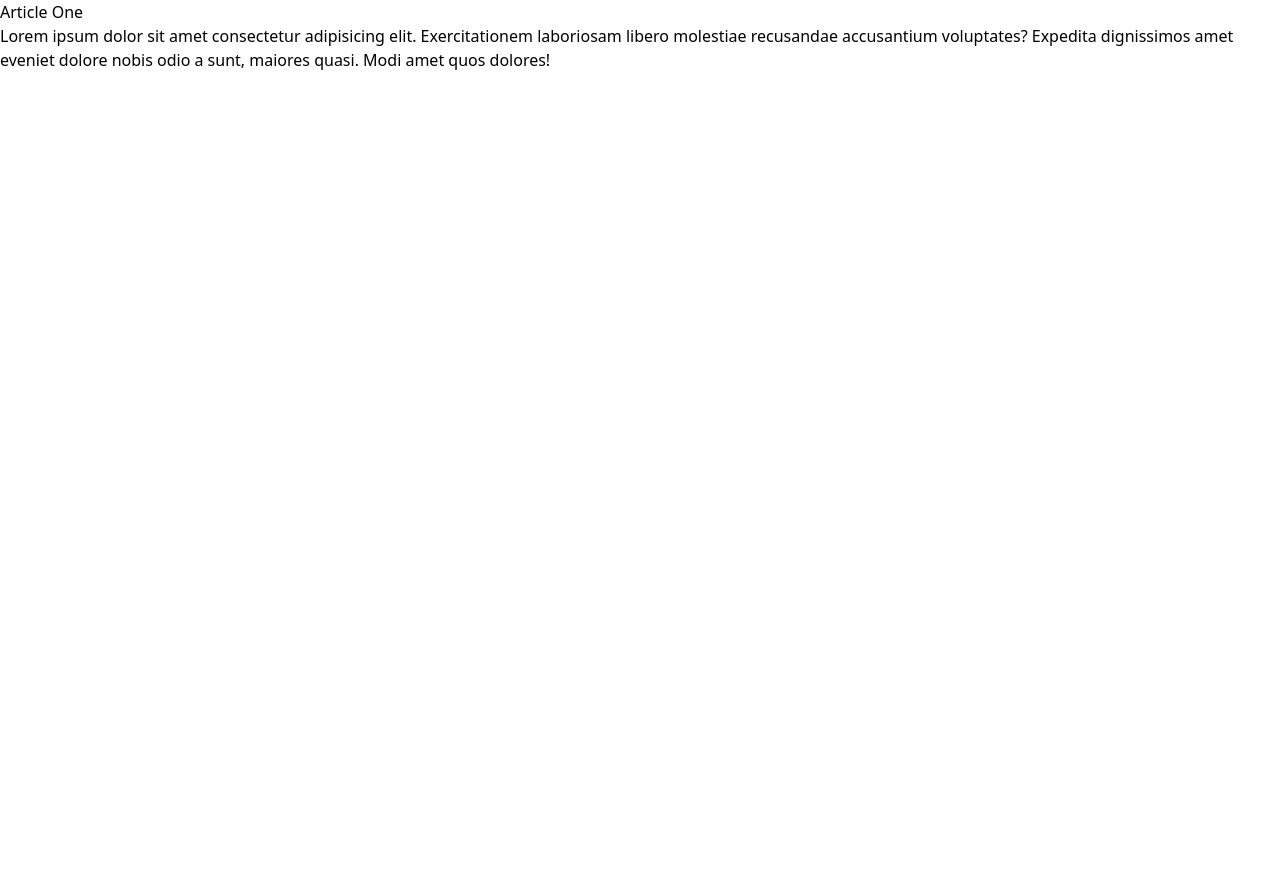
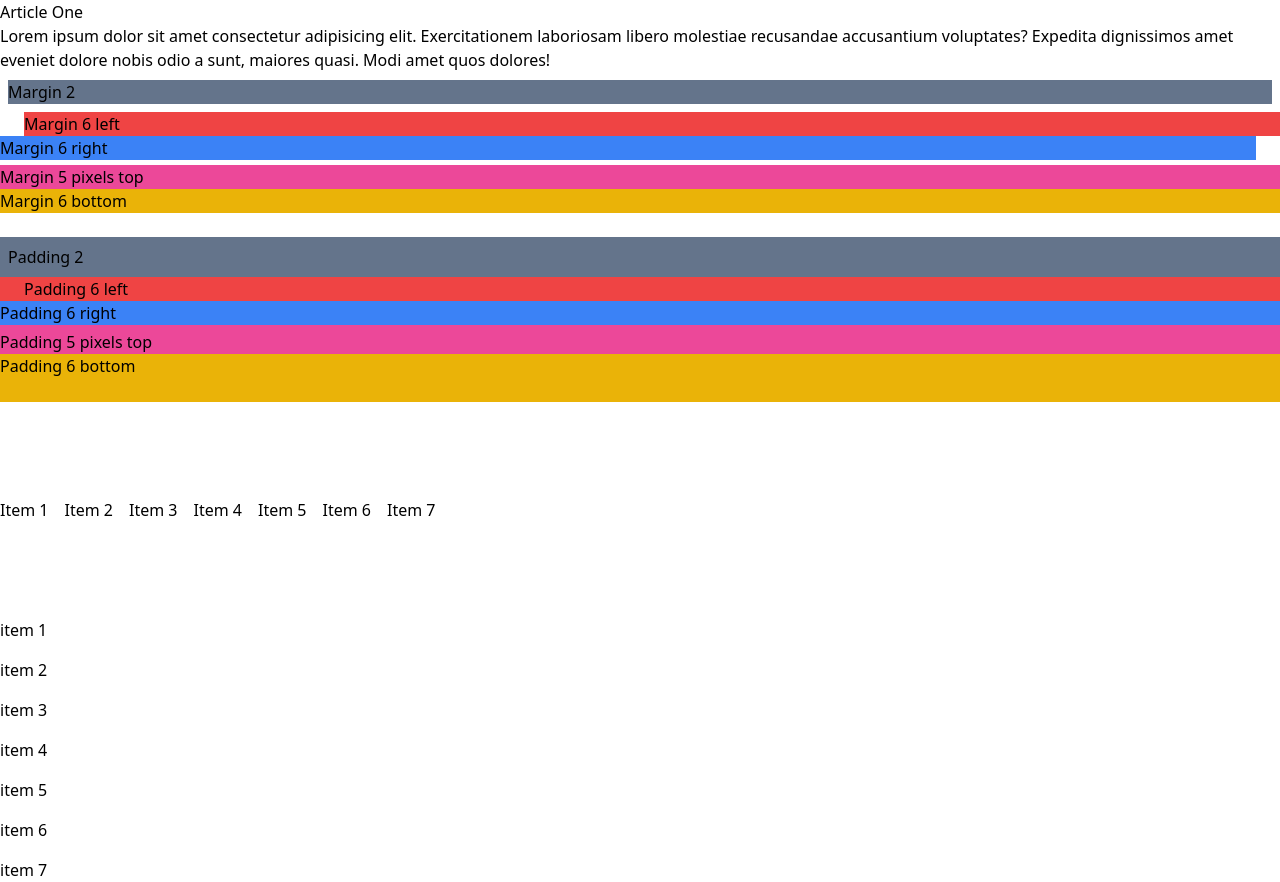
Before and after one commit to darkcohiba/tailwind-sandbox, a plain HTML site: page 03-container-spacing/index.html in a window 1280 px wide. Before the commit the page ends 800 px from the top, so only its background shows below. Drawn offline with nearby package versions, Linux system fonts and the light colour scheme.

```diff
--- a/03-container-spacing/index.html
+++ b/03-container-spacing/index.html
@@ -9,7 +9,7 @@
   </head>
   <body>
     <!-- Container -->
-    <div>
+    <div class="container mx-auto">
       <article>
         <h3>Article One</h3>
         <p>
@@ -21,12 +21,40 @@
       </article>
 
       <!-- Margin -->
+      <div class="bg-slate-500 m-2">Margin 2</div>
+      <div class="bg-red-500 ml-6">Margin 6 left</div>
+      <div class="bg-blue-500 mr-6">Margin 6 right</div>
+      <div class="bg-pink-500 mt-[5px]">Margin 5 pixels top</div>
+      <div class="bg-yellow-500 mb-6">Margin 6 bottom</div>
+
 
       <!-- Padding -->
+      <div class="bg-slate-500 p-2">Padding 2</div>
+      <div class="bg-red-500 pl-6">Padding 6 left</div>
+      <div class="bg-blue-500 pr-6">Padding 6 right</div>
+      <div class="bg-pink-500 pt-[5px]">Padding 5 pixels top</div>
+      <div class="bg-yellow-500 pb-6">Padding 6 bottom</div>
 
       <!-- Space Between X -->
-
+      <div class="flex mt-24 space-x-4">
+        <div>Item 1</div>
+        <div>Item 2</div>
+        <div>Item 3</div>
+        <div>Item 4</div>
+        <div>Item 5</div>
+        <div>Item 6</div>
+        <div>Item 7</div>
+      </div>
       <!-- Space Between Y -->
+      <div class="flex flex-col mt-24 space-y-4">
+        <div>item 1</div>
+        <div>item 2</div>
+        <div>item 3</div>
+        <div>item 4</div>
+        <div>item 5</div>
+        <div>item 6</div>
+        <div>item 7</div>
+      </div>
     </div>
   </body>
 </html>
```
